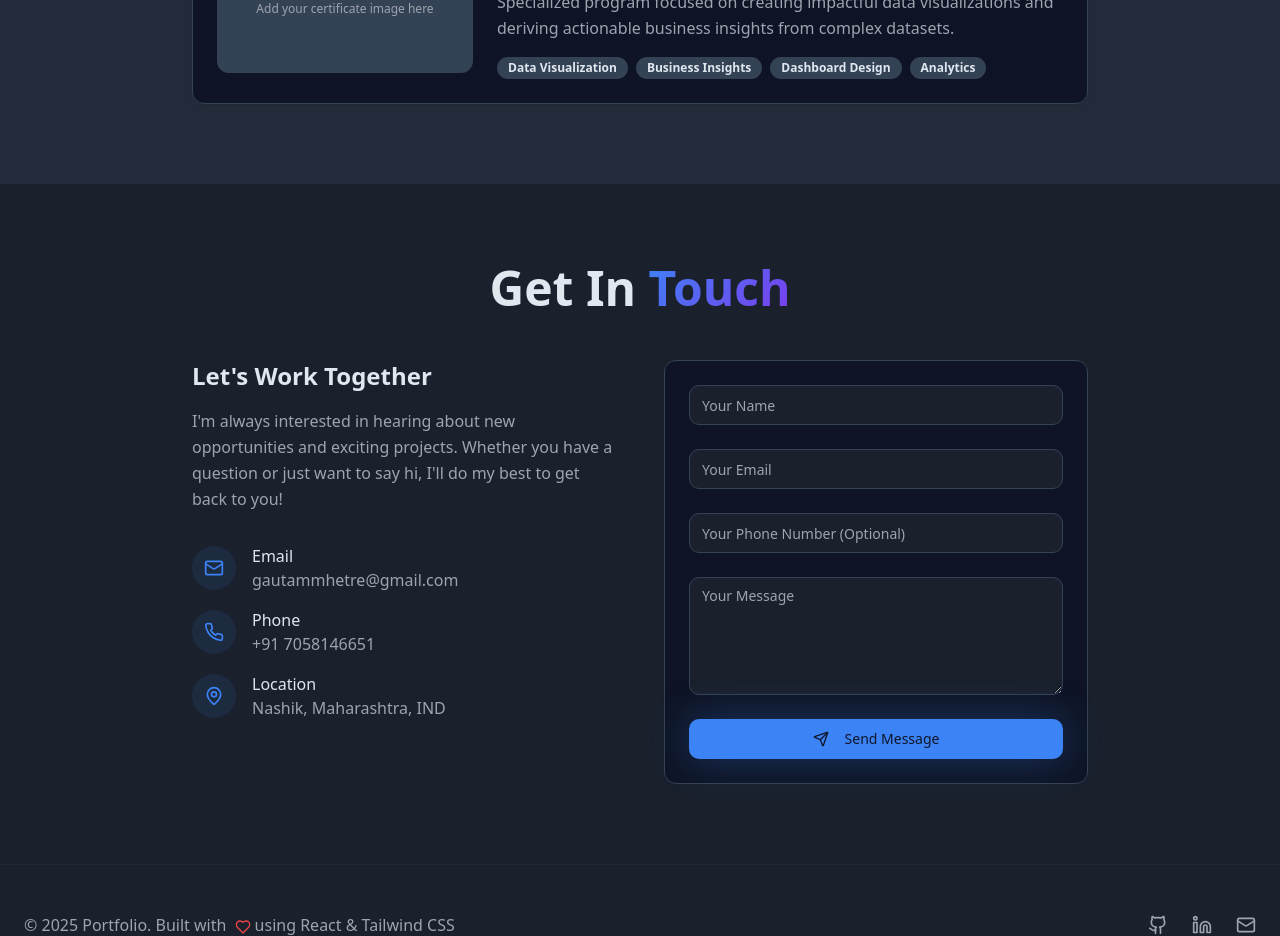
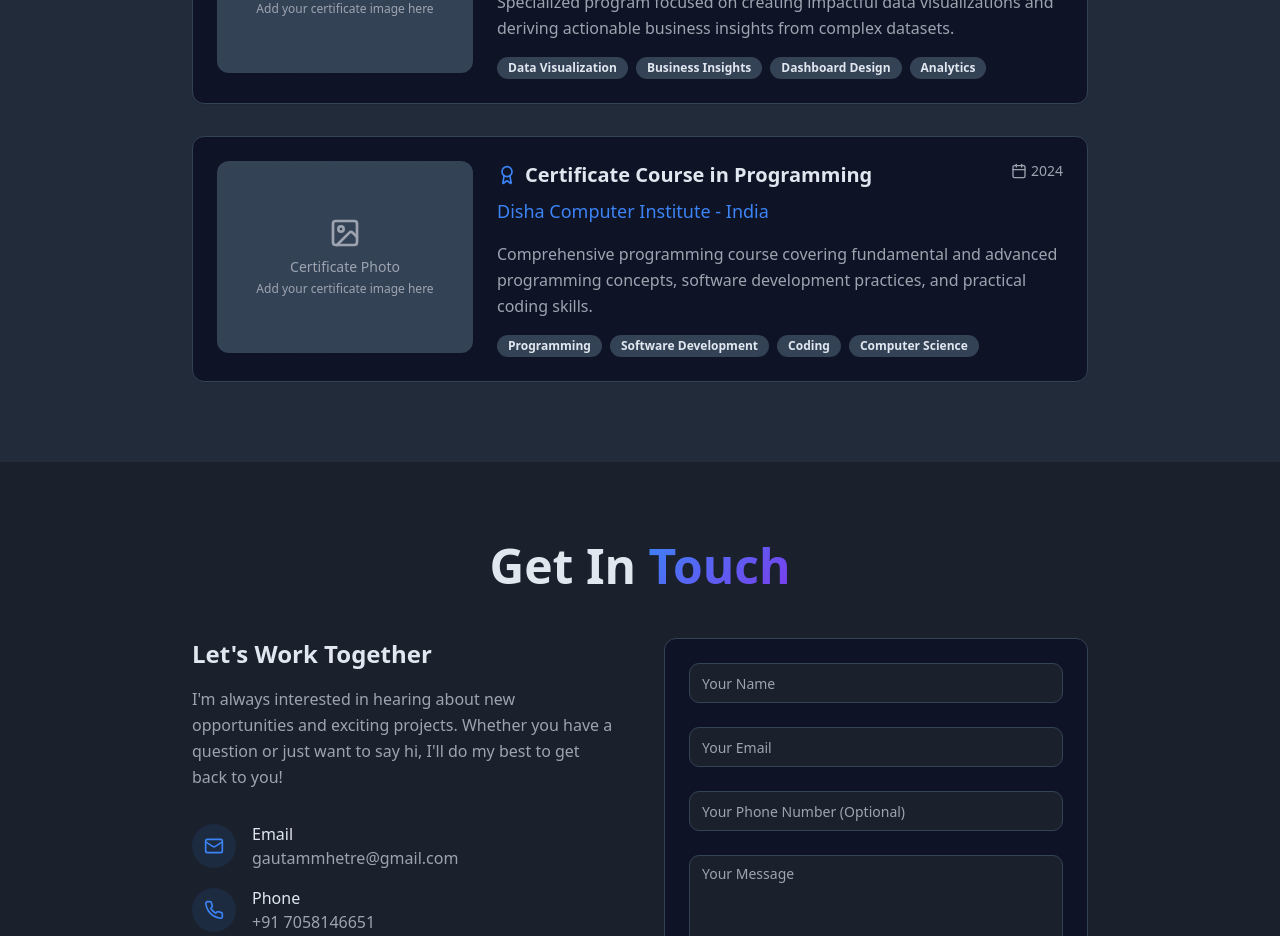
Before and after one commit to gautammhetre/Gautam-Portfolio, a React (Vite) app: page / in a window 1280 px wide. Shown: the part 5680-6616 px from the top of the page. Built offline with nearby package versions, Linux system fonts and the light colour scheme.

Commit message:
Add Programming Certificate

```diff
--- a/src/components/Certifications.tsx
+++ b/src/components/Certifications.tsx
@@ -30,6 +30,16 @@ const Certifications = () => {
       date: "2024",
       description: "Specialized program focused on creating impactful data visualizations and deriving actionable business insights from complex datasets.",
       skills: ["Data Visualization", "Business Insights", "Dashboard Design", "Analytics"],
+      credentialId: "",
+      verifyUrl: "",
+      image: null
+    },
+    {
+      title: "Certificate Course in Programming",
+      issuer: "Disha Computer Institute - India",
+      date: "2024",
+      description: "Comprehensive programming course covering fundamental and advanced programming concepts, software development practices, and practical coding skills.",
+      skills: ["Programming", "Software Development", "Coding", "Computer Science"],
       credentialId: "",
       verifyUrl: "",
       image: null
```
